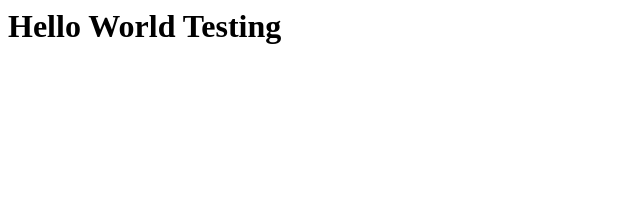
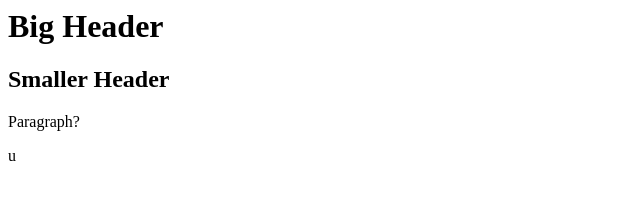
Before and after one commit to HenryY042809/Assignment0, a plain HTML site: page index.html in a window 1280 px wide. Shown: the whole page, without its empty margins (0-640 px from the left). Drawn offline with Linux system fonts and the light colour scheme.

Commit message:
Update index.html

```diff
--- a/index.html
+++ b/index.html
@@ -3,9 +3,10 @@
     <title>Testing Website</title>
   </head>
     <body>
-<h1> Hello World Testing</h1>
-<p></p>
-
+<h1>Big Header</h1>
+<h2>Smaller Header</h2>
+<p>Paragraph?</p>
+ u
 
     </body>
 
```
